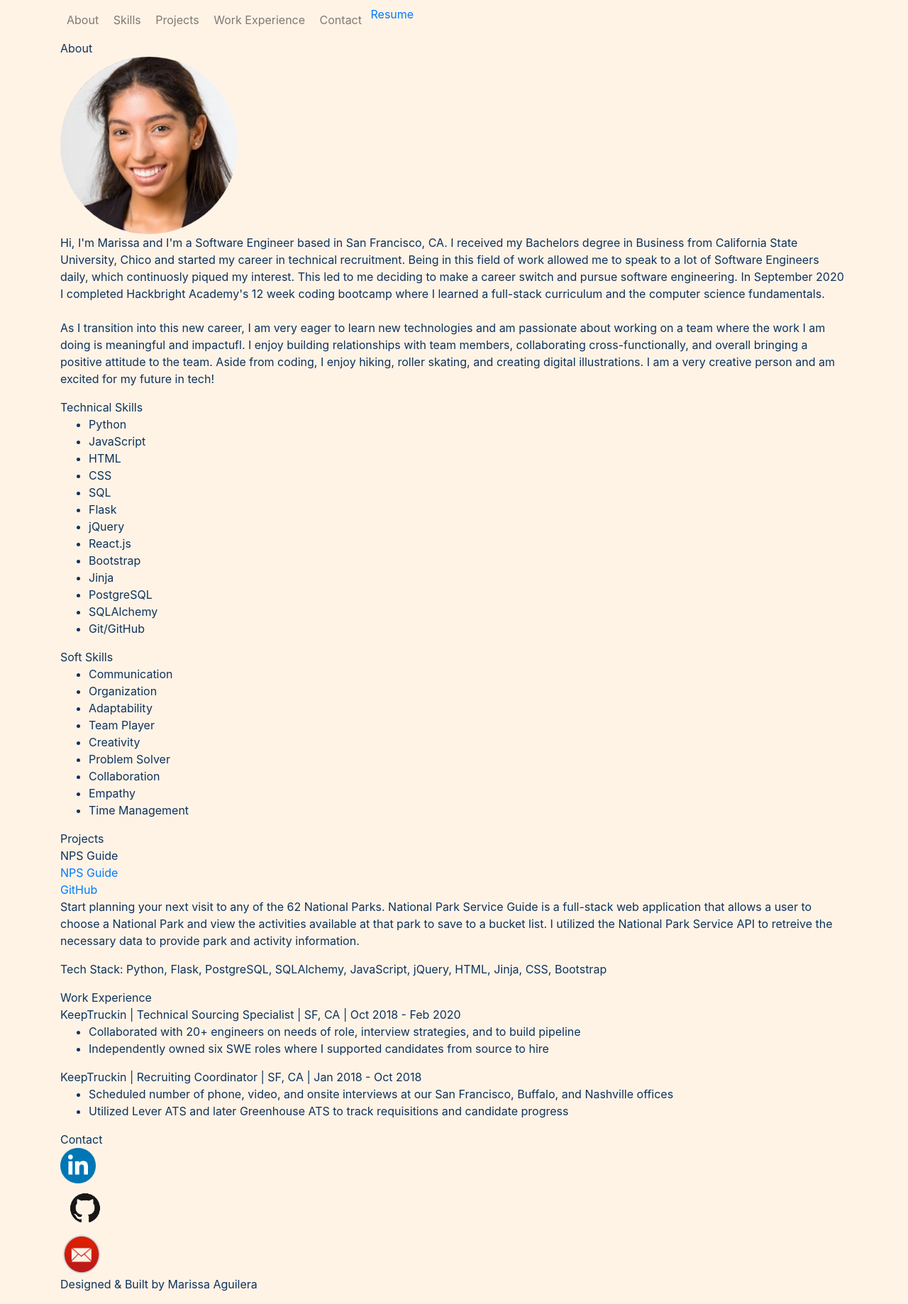
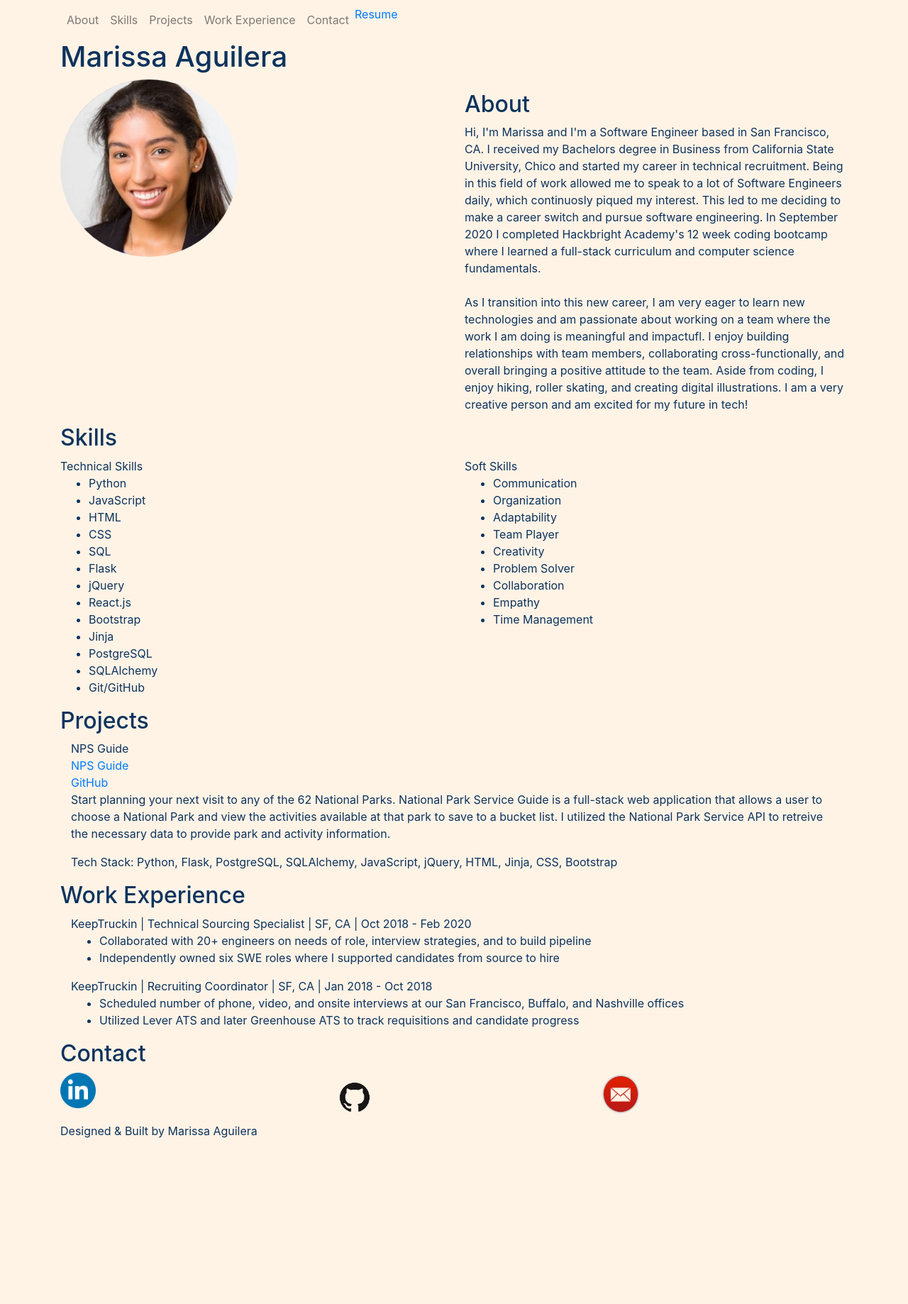
Before and after one commit to Meaguileraa/Portfolio, a Flask app: page / in a window 1280 px wide. Shown: the whole page at 71% size. After the commit the page ends 1604 px from the top, so only its background shows below. Run offline with Flask 2, Linux system fonts and the light colour scheme; some libraries are stand-ins or nearby versions.

Commit message:
Containers, Rows, & Cols added

```diff
--- a/templates/homepage.html
+++ b/templates/homepage.html
@@ -24,30 +24,27 @@
 
     <body>
         <!-- Navbar nav-links -->
-        <nav id="navbar" class="navbar navbar-expand-lg navbar-light container">
+
+        <nav class="navbar navbar-expand-lg navbar-light container" id="navbar">
+
             <div class="collapse navbar-collapse" id="navbarSupportedContent">
                 <div class="navbar-nav justify-content-between">
-                    <ul class="nav nav-pills">
+                    <ul class="navbar-nav mr-auto">
                         <li class="nav-item">
                             <a href="#about-section" class="nav-link">About</a>
-                        </li>&nbsp;
-
+                        </li>
                         <li class="nav-item">
                             <a href="#skills-section" class="nav-link">Skills</a>
-                        </li>&nbsp;
-
+                        </li>
                         <li class="nav-item">
                             <a href="#projects-section" class="nav-link">Projects</a>
-                        </li>&nbsp;
-
+                        </li>
                         <li class="nav-item">
                             <a href="#work-experience-section" class="nav-link">Work Experience</a>
-                        </li>&nbsp;
-
+                        </li>
                         <li class="nav-item">
                             <a href="#contact-section" class="nav-link">Contact</a>
-                        </li>&nbsp;
-
+                        </li>
                     </ul>
                     <div id="resume-download">
                         <a href="/static/imgs/resume_download.pdf" alt="Download Current Resume" download="Resume">
@@ -57,23 +54,28 @@
                 </div>
             </nav>
 
+            <div class="name container">
+                <h1>Marissa Aguilera</h1>
+            </div>
 
 
             <!-- About Section -->
             <div class ="about-section container" id ="about-section">
-                <div id="about-title">About</div>
-                <div id="about-pic">
+                <!-- <div id="about-title">About</div> -->
+                <div class="about-info row">
+                    <div class="about-pic col"id="about-pic">
                         <img src="/static/imgs/headshot.png" alt="Headshot" width="250" height="250">
                     </div>
-                <div id="about-text">
+                    <div class="about-text col"id="about-text">
                         <p>
+                            <h2>About</h2>
                             Hi, I'm Marissa and I'm a Software Engineer based in San Francisco, CA. I received my
                             Bachelors degree in Business from California State University, Chico and started my career
                             in technical recruitment. Being in this field of work allowed me to speak to a lot of
                             Software Engineers daily, which continuosly piqued my interest. This led to me deciding
                             to make a career switch and pursue software engineering. In September 2020 I completed
                             Hackbright Academy's 12 week coding bootcamp where I learned a full-stack curriculum and
-                        the computer science fundamentals.</br>
+                            computer science fundamentals.</br>
                         </br>
                             As I transition into this new career, I am very eager to learn new technologies and
                             am passionate about working on a team where the work I am doing is meaningful and impactufl.
@@ -84,14 +86,17 @@
                     </p>
                 </div>
             </div>
+        </div>
 
 
 
         <!-- Skills Section -->
         <div class="skills-section container" id="skills-section">
+            <h2>Skills</h2>
+            <div class="skills-section row">
 
                 <!-- Technical Skills Section -->
-            <div class ="tech-skills-section">
+                <div class ="tech-skills-section col">
                     <div id="tech-skills-title">Technical Skills</div>
                     <div id="tech-skills-text">
                         <ul>
@@ -113,7 +118,7 @@
                 </div>
 
                 <!-- Soft Skills Section -->
-            <div class ="soft-skills-section">
+                <div class ="soft-skills-section col">
                     <div id="soft-skills-title">Soft Skills</div>
                     <div id="soft-skills-text">
                         <ul>
@@ -130,13 +135,15 @@
                     </div>
                 </div>
             </div>
+        </div>
 
 
 
         <!-- Project Section -->
         <div class ="projects-section container" id="projects-section">
-            <div id="projects-title">Projects</div>
-            <div id="projects-text">
+            <h2>Projects</h2>
+            <div id="projects-text row">
+                <div class="project col">
                     <div class="npsg-section">
                         <div id="npsg-title">NPS Guide</div>
                         <div id="npsg-link"><a href="http://www.nps-guide.com/">NPS Guide</a></div>
@@ -157,14 +164,15 @@
                     </div>
                 </div>
             </div>
+        </div>
 
 
 
         <!-- Work Experience Section -->
         <div class ="work-experience-section container" id="work-experience-section">
-            <div id="work-experience-title">Work Experience</div>
-            <div id="work-experience-text">
-                <div class="kt-section">
+            <h2>Work Experience</h2>
+            <div id="work-experience-text row">
+                <div class="kt-src-section col">
                     <div id="kt-src-title">KeepTruckin | Technical Sourcing Specialist | SF, CA | Oct 2018 - Feb 2020</div>
                     <div id="kt-src-text">
                         <ul>
@@ -172,6 +180,8 @@
                             <li>Independently owned six SWE roles where I supported candidates from source to hire</li>
                         </ul>
                     </div>
+                </div>
+                <div class="kt-rc-section col">
                     <div id="kt-rc-title">KeepTruckin | Recruiting Coordinator | SF, CA | Jan 2018 - Oct 2018</div>
                     <div id="kt-rc-text">
                         <ul>
@@ -197,15 +207,15 @@
     <!-- Contact Section -->
     <footer>
         <div class ="contact-section container" id="contact-section">
-            <div class="contact-me-title">Contact</div>
-            <div class="social-links">
-                <div id="linkedin-link">
+            <h2>Contact</h2>
+            <div class="social-links row">
+                <div class="linkedin-link col">
                     <a href="https://www.linkedin.com/in/marissa-aguilera/"><img src="/static/imgs/linkedin-icon.png" alt="Direct to LinkedIn" height="50" width="50"></a>
                 </div>
-                <div id="github-link">
+                <div class="github-link col">
                     <a href="https://github.com/Meaguileraa"><img src="/static/imgs/github-icon.png" alt="Direct to GitHub" height="70" width="70"></a>
                 </div>
-                <div id="email-link">
+                <div class="email-link col">
                     <a href="mailto:marissaeaguilera@.gmail.com"><img src="/static/imgs/email-icon.png" alt="Direct to Email" height="60" width="60"></a>
                 </div>
             </div>
```
Lines whose indentation alone changed are shown as unchanged.
